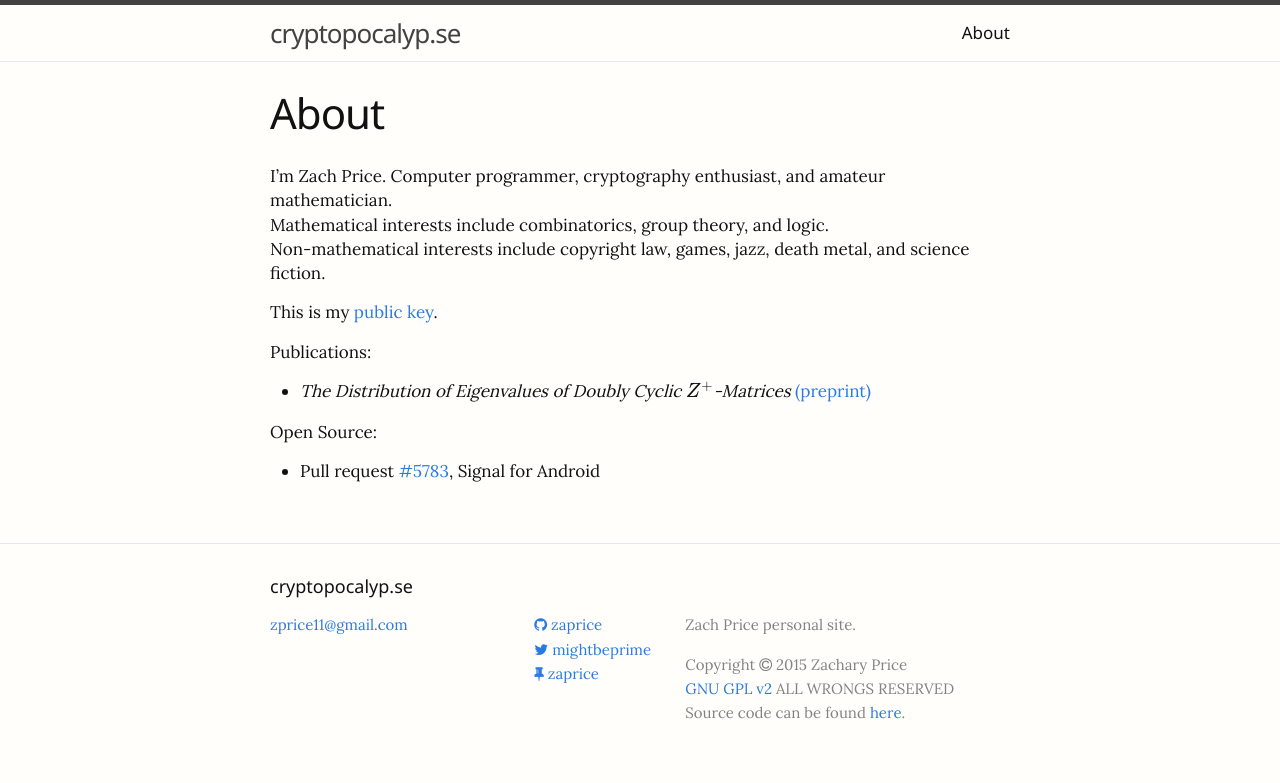
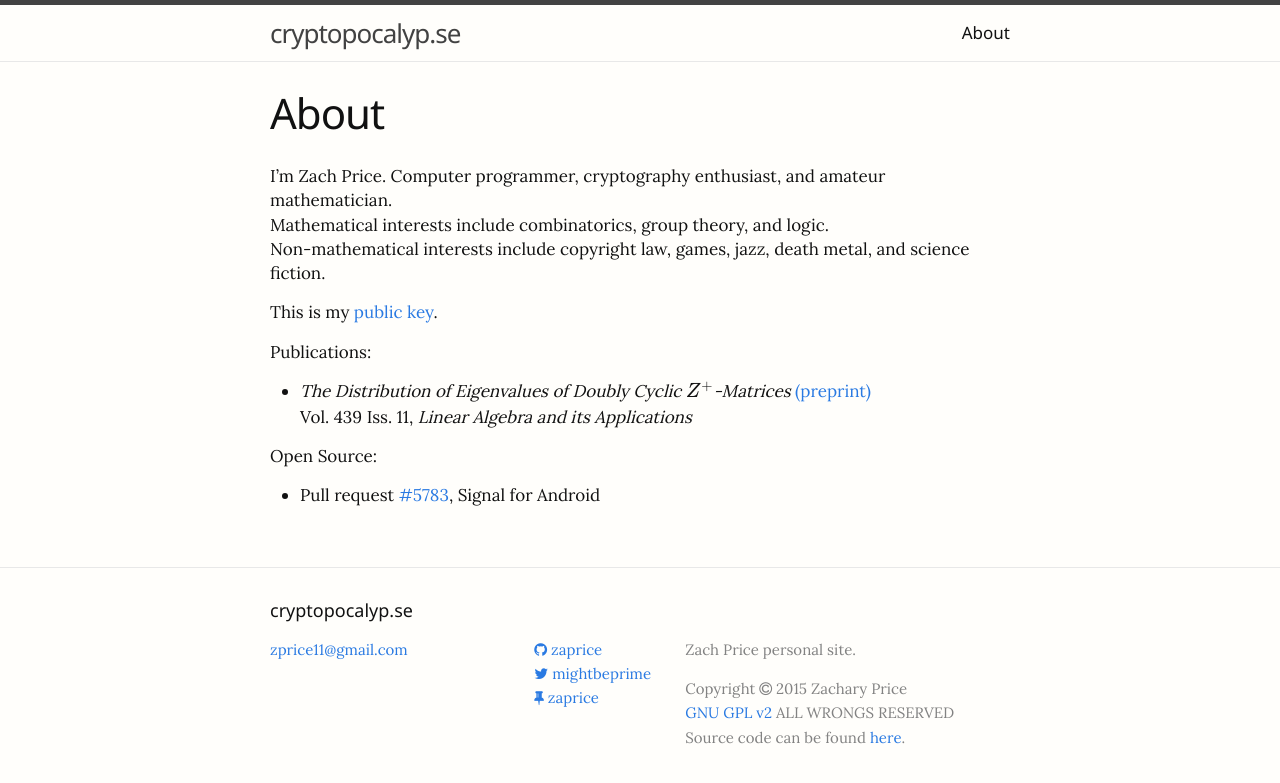
Before and after one commit to zaprice/cryptocalyp.se, a Jekyll site: the page built from about.markdown, in a window 1280 px wide. Shown: the top 783 px of the page. Built offline with Jekyll 4.4.1, drawn with Linux system fonts in a browser that asks for light colours; nearby versions of some CDN libraries.

Commit message:
adding issue of LAA

```diff
--- a/about.markdown
+++ b/about.markdown
@@ -13,6 +13,7 @@ This is my [public key]({{ site.public_key | prepend: site.baseurl }}).
 Publications:
 
 * _The Distribution of Eigenvalues of Doubly Cyclic $$Z^+$$-Matrices_ [(preprint)]({{ site.JPS | prepend: site.baseurl}})
+Vol. 439 Iss. 11, _Linear Algebra and its Applications_
 
 Open Source:
 
```
